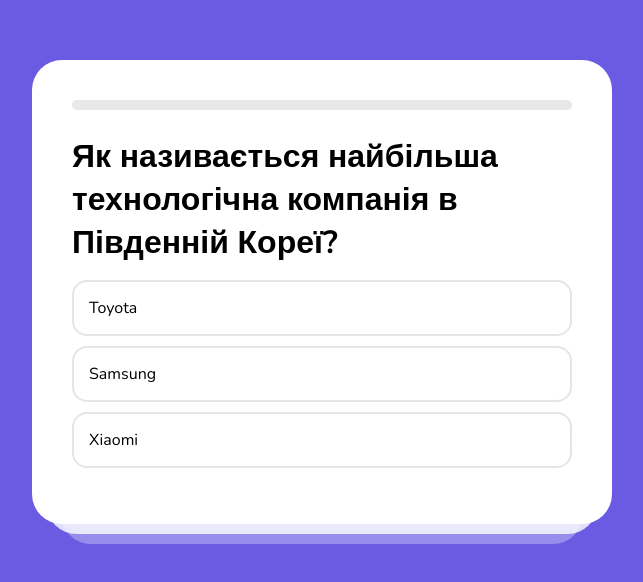
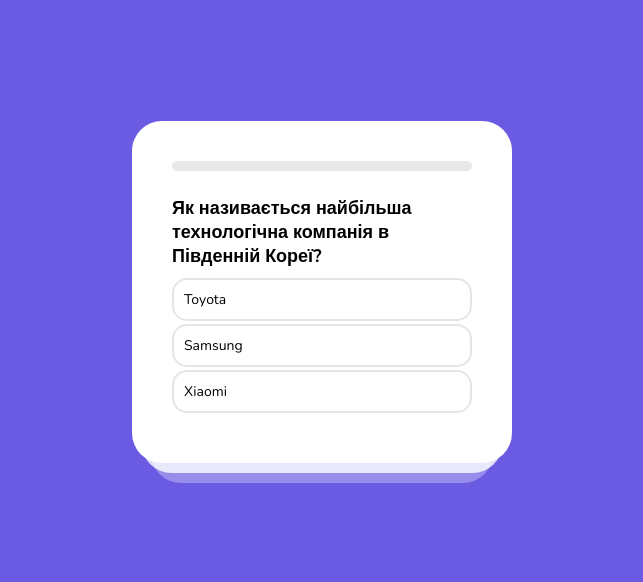
Before and after one commit to Shevtsooov/react-quiz, a React (Create React App) app: page / in a window 1280 px wide. Shown: the part 108-690 px from the top of the page, without its empty margins (318-961 px from the left). Built offline with nearby package versions, Linux system fonts and the light colour scheme.

Commit message:
added some media request settings

```diff
--- a/src/App.scss
+++ /dev/null
@@ -1,110 +0,0 @@
-@import url('https://fonts.googleapis.com/css2?family=Nunito:wght@400;500;700&display=swap');
-
-body {
-  margin: 0;
-  font-family: 'Nunito', sans-serif;
-  -webkit-font-smoothing: antialiased;
-  -moz-osx-font-smoothing: grayscale;
-  background-color: #6a5be2;
-  display: flex;
-  align-items: center;
-  justify-content: center;
-  height: 100vh;
-}
-
-.App {
-  width: 500px;
-  border-radius: 30px;
-  padding: 40px;
-  background-color: #fff;
-  position: relative;
-
-  .result {
-    text-align: center;
-
-    button {
-      font-weight: bold;
-      font-family: 'Nunito', sans-serif;
-      border-radius: 30px;
-      border: 0;
-      padding: 15px 30px;
-      font-size: 20px;
-      background-color: darken(#ff006e, 3%);
-      color: #fff;
-      margin-top: 20px;
-      cursor: pointer;
-    }
-
-    h2 {
-      margin-bottom: 0;
-    }
-
-    img {
-      width: 150px;
-    }
-  }
-
-  .progress {
-    height: 10px;
-    border-radius: 30px;
-    background-color: rgb(232, 232, 232);
-    margin-bottom: 25px;
-
-    &__inner {
-      height: 100%;
-      border-radius: 30px;
-      width: 80%;
-      background: rgb(18, 231, 48);
-      transition: all 0.3s ease-in-out;
-      background: linear-gradient(90deg, rgba(18, 231, 48, 1) 0%, rgba(0, 212, 255, 1) 100%);
-    }
-  }
-
-  &:before,
-  &:after {
-    content: '';
-    display: block;
-    height: 50px;
-    border-bottom-left-radius: 30px;
-    border-bottom-right-radius: 30px;
-    position: absolute;
-    left: 50%;
-    transform: translateX(-50%);
-  }
-
-  &:before {
-    width: 95%;
-    bottom: -10px;
-    background-color: rgba(255, 255, 255, 0.8);
-    z-index: 0;
-  }
-
-  &:after {
-    width: 90%;
-    bottom: -20px;
-    background-color: rgba(255, 255, 255, 0.3);
-    z-index: 1;
-  }
-
-  h1 {
-    margin: 0;
-  }
-
-  ul {
-    list-style: none;
-    padding: 0;
-
-    li {
-      padding: 15px;
-      border: 2px solid rgba(0, 0, 0, 0.1);
-      border-radius: 15px;
-      margin-bottom: 10px;
-      cursor: pointer;
-      transition: all 0.1s ease-in-out;
-
-      &:hover {
-        border: 2px solid rgba(0, 0, 0, 0.3);
-      }
-    }
-  }
-}
--- a/src/index.scss
+++ b/src/index.scss
@@ -13,11 +13,17 @@
 }
 
 .App {
-  width: 500px;
+  width: 600px;
   border-radius: 30px;
   padding: 40px;
   background-color: #fff;
   position: relative;
+
+  @media screen {
+    width: 300px;
+    font-size: 10px;
+    // padding: 30px;
+  }
 
   .result {
     text-align: center;
@@ -33,10 +39,18 @@
       color: #fff;
       margin-top: 20px;
       cursor: pointer;
+
+      @media screen {
+        font-size: 16px;
+      }
     }
 
     h2 {
       margin-bottom: 0;
+
+      @media screen {
+        font-size: 20px;
+      }
     }
 
     img {
@@ -88,6 +102,10 @@
 
   h1 {
     margin: 0;
+
+    @media screen {
+      font-size: 18px;
+    }
   }
 
   ul {
@@ -102,6 +120,12 @@
       cursor: pointer;
       transition: all 0.1s ease-in-out;
 
+      @media screen {
+        font-size: 14px;
+        padding: 10px;
+        margin-bottom: 3px;
+      }
+
       &:hover {
         border: 2px solid rgba(0, 0, 0, 0.3);
       }
```
